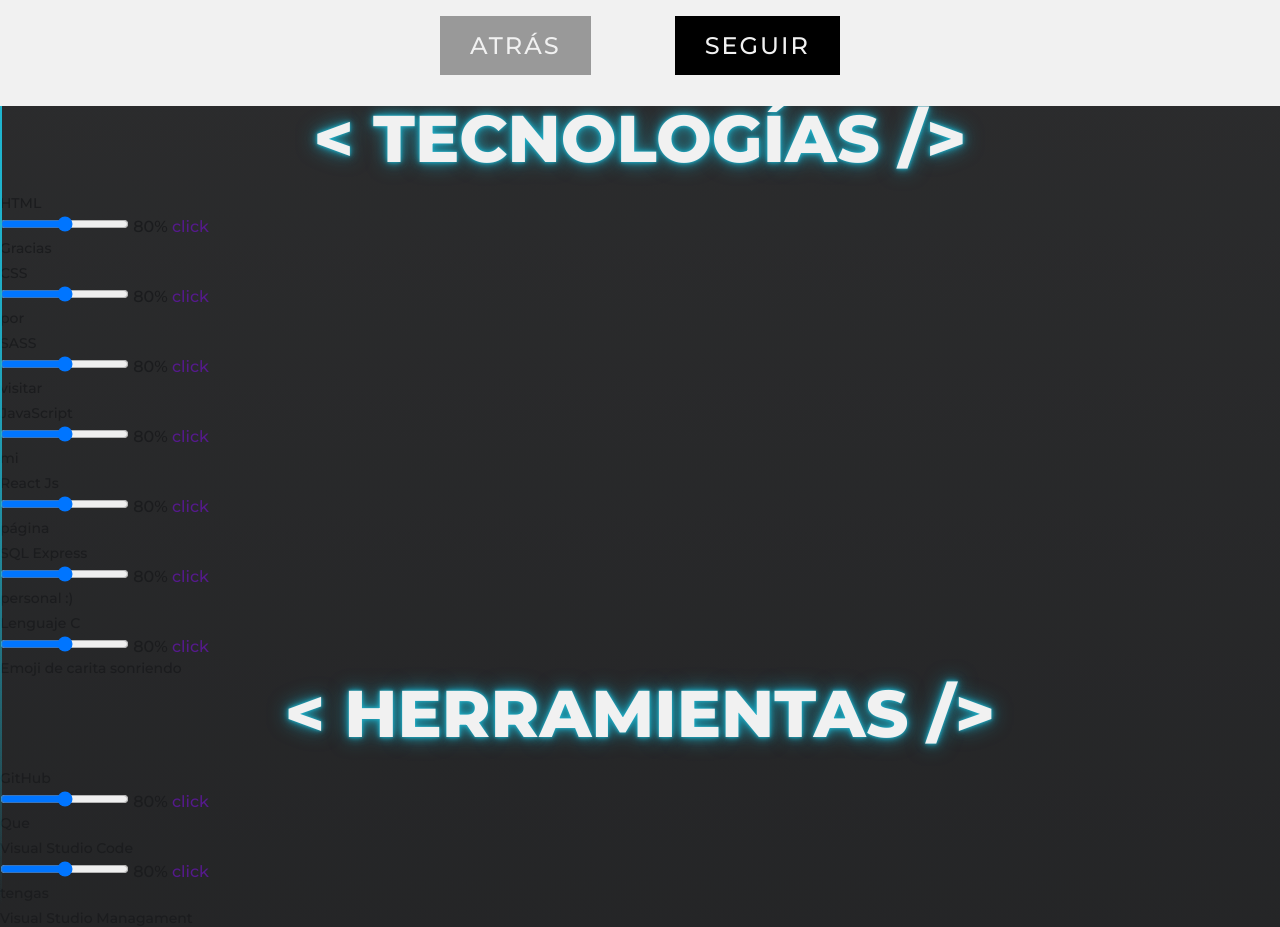
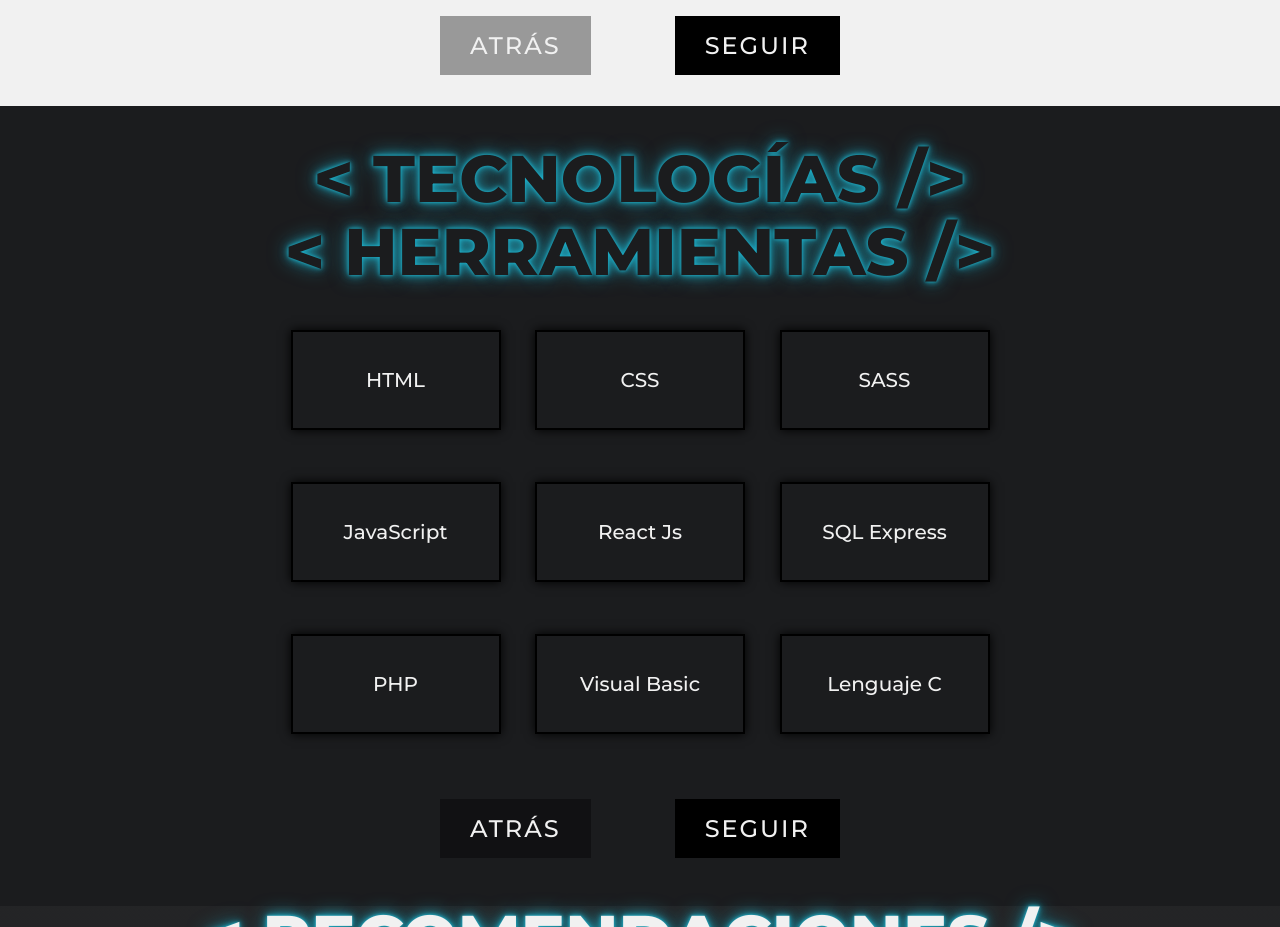
Before and after one commit to leoromero97/portfolioLeoromero, a plain HTML site: page index.html in a window 1280 px wide. Shown: the part 3094-4021 px from the top of the page. Drawn offline with Linux system fonts and the light colour scheme.

Commit message:
Se termino la seccion skills and tolls. Se agrego codigo al archivo script.js para esta seccion

```diff
--- a/css/about.css
+++ b/css/about.css
@@ -112,6 +112,8 @@
 
 .containerButtons .buttonNeon:nth-child(1) {
   background-color: #0000005d;
+  z-index: 1;
+  width: auto;
 }
 
 
@@ -130,6 +132,7 @@
 .containerButtons .buttonNeon:nth-child(1) span {
   position: absolute;
   display: block;
+  z-index: -1;
 }
 
 @media screen and (min-width:480px) {
--- a/css/header.css
+++ b/css/header.css
@@ -169,7 +169,6 @@ header {
   transition-delay: 0, 5s;
 }
 
-
 #span4 {
   bottom: -100%;
   left: 0;
--- a/css/main.css
+++ b/css/main.css
@@ -3,6 +3,10 @@
 @import 'about.css';
 @import 'studies.css';
 @import 'projects.css';
+@import 'skills.css';
+@import 'recomendations.css';
+@import 'footer.css';
+
 
 /*color white: #f1f1f1;
 color black: #1b1c1e;*/
--- /dev/null
+++ b/css/skills.css
@@ -0,0 +1,229 @@
+#skills {
+  height: 100vh;
+  display: flex;
+  flex-direction: column;
+  justify-content: space-evenly;
+  align-items: center;
+  background-color: #1b1c1e;
+  color: #f1f1f1;
+  padding: 20px 0;
+}
+
+.headerMenu {
+  display: flex;
+  flex-direction: column;
+  align-items: center;
+  justify-content: space-evenly;
+  height: 20%;
+  width: 100%;
+}
+
+.containerTitle2 {
+  display: flex;
+  justify-content: center;
+  align-items: center;
+  margin: 20px 0;
+  width: 100%;
+}
+
+.state {
+  cursor: pointer;
+  transition: 0.6s ease;
+  font-size: 24px;
+  font-weight: bold;
+  animation: onNeon 10s infinite ease-out;
+  -webkit-animation: onNeon 10s infinite ease-out;
+  text-align: center;
+  color: #1b1c1e;
+  -webkit-transition: 0.6s ease;
+  -moz-transition: 0.6s ease;
+  -ms-transition: 0.6s ease;
+  -o-transition: 0.6s ease;
+}
+
+.activeDot,
+.state:hover {
+  color: #f1f1f1;
+  transition: 0.6s ease;
+  -webkit-transition: 0.6s ease;
+  -moz-transition: 0.6s ease;
+  -ms-transition: 0.6s ease;
+  -o-transition: 0.6s ease;
+}
+
+.slideshow-container {
+  height: 50%;
+  width: 100%;
+  display: flex;
+  flex-shrink: 0;
+}
+
+.slideSkills {
+  width: 100%;
+  display: flex;
+  align-items: center;
+  flex-direction: column;
+  justify-content: space-evenly;
+  flex-shrink: 0;
+}
+
+.containerSkills {
+  display: flex;
+  flex-wrap: wrap;
+  align-items: center;
+  justify-content: space-evenly;
+  width: 280px;
+  height: 100%;
+}
+
+.cardSkill {
+  height: 64px;
+  width: 84px;
+  text-align: center;
+  box-shadow: 0 0 10px black;
+}
+
+.cardTools .front {
+  background-color: #1fb5cf;
+  color: #1b1c1e;
+}
+
+.cardTools .back {
+  background-color: #0000005d;
+  color: #f1f1f1;
+}
+
+.front,
+.back {
+  height: 64px;
+  width: 86px;
+  overflow: hidden;
+  backface-visibility: hidden;
+  -webkit-backface-visibility: hidden;
+  position: absolute;
+  transition: transform 0.6s linear;
+  -webkit-transition: transform 0.6s linear;
+  -moz-transition: transform 0.6s linear;
+  -ms-transition: transform 0.6s linear;
+  -o-transition: transform 0.6s linear;
+  border: 2px solid black;
+
+}
+
+.front {
+  transform: rotateY(0deg);
+  display: flex;
+  align-items: center;
+  justify-content: center;
+  background: #1b1c1e;
+  color: #f1f1f1;
+  -webkit-transform: rotateY(0deg);
+  -moz-transform: rotateY(0deg);
+  -ms-transform: rotateY(0deg);
+  -o-transform: rotateY(0deg);
+  transition: 1s;
+  -webkit-transition: 1s;
+  -moz-transition: 1s;
+  -ms-transition: 1s;
+  -o-transition: 1s;
+  transition-delay: 2s;
+  text-align: center;
+}
+
+.back {
+  background: #f1f1f1;
+  color: #1b1c1e;
+  box-shadow: 0 0 4px rgba(0, 0, 0, .5);
+  transition: 1s;
+  transform: rotateY(180deg);
+  -webkit-transform: rotateY(180deg);
+  -moz-transform: rotateY(180deg);
+  -ms-transform: rotateY(180deg);
+  -o-transform: rotateY(180deg);
+  display: flex;
+  flex-direction: column;
+  align-items: center;
+  justify-content: space-evenly;
+  text-align: center;
+  padding: 0 40px;
+  -webkit-transition: 1s;
+  -moz-transition: 1s;
+  -ms-transition: 1s;
+  -o-transition: 1s;
+  transition-delay: 2s;
+}
+
+.front h3,
+.back h3 {
+  font-size: 12px;
+}
+
+.cardSkill:hover>.front {
+  transform: rotateY(-180deg);
+  -webkit-transform: rotateY(-180deg);
+  -moz-transform: rotateY(-180deg);
+  -ms-transform: rotateY(-180deg);
+  -o-transform: rotateY(-180deg);
+  transition: 1s;
+  -webkit-transition: 1s;
+  -moz-transition: 1s;
+  -ms-transition: 1s;
+  -o-transition: 1s;
+}
+
+.cardSkill:hover>.back {
+  transform: rotateY(0deg);
+  -webkit-transform: rotateY(0deg);
+  -moz-transform: rotateY(0deg);
+  -ms-transform: rotateY(0deg);
+  -o-transform: rotateY(0deg);
+  transition: 1s;
+  -webkit-transition: 1s;
+  -moz-transition: 1s;
+  -ms-transition: 1s;
+  -o-transition: 1s;
+}
+
+@media screen and (min-width:480px) {
+  .containerSkills {
+    width: 380px;
+    height: 100%;
+  }
+
+  .cardSkill {
+    height: 80px;
+    width: 120px;
+  }
+
+  .front,
+  .back {
+    height: 80px;
+    width: 120px;
+  }
+}
+
+@media screen and (min-width:768px) {
+  .slideshow-container {
+    height: 60%;
+  }
+
+  .containerSkills {
+    width: 768px;
+  }
+
+  .cardSkill,
+  .front,
+  .back {
+    height: 100px;
+    width: 210px;
+  }
+
+  .front h3,
+  .back h3 {
+    font-size: 20px;
+  }
+
+  .state {
+    font-size: 66px;
+  }
+}
--- a/index.html
+++ b/index.html
@@ -155,13 +155,11 @@
       </div>
 
       <div class="containerButtons">
-        <a href="#header" class="buttonNeon">
+        <a href="#header" class="buttonNeon">ATRÁS
           <span id="span3"></span>
-          <span id="span4"></span> ATRÁS
         </a>
         <a href="#studies" class="buttonNeon">
-          <span id="span3"></span>
-          <span id="span4"></span> SEGUIR
+          <span id="span3"></span>SEGUIR
         </a>
       </div>
     </section>
@@ -221,13 +219,11 @@
         </div>
       </div>
       <div class="containerButtons">
-        <a href="#about" class="buttonNeon">
+        <a href="#about" class="buttonNeon">ATRÁS
           <span id="span3"></span>
-          <span id="span4"></span> ATRÁS
         </a>
         <a href="#projects" class="buttonNeon">
-          <span id="span3"></span>
-          <span id="span4"></span> SEGUIR
+          <span id="span3"></span>SEGUIR
         </a>
       </div>
     </section>
@@ -237,12 +233,8 @@
           < PROYECTOS />
         </h1>
       </div>
-      <!--Carrusel de bloques con tarjetas con todos mis proyectos, también puede ser un scroll horizontal. Cada bloque va a
-      contener una tarjeta con el nombre las imágenes de cómo se ven en pc y en celular, las tecnologías que se usaron,
-      y el link para verlas o el link de descarga(visual basic y lenguaje C)-->
       <div class="containerSlider">
         <div class="slideShow">
-
           <section class="slide">
             <h2>Rosa Romero Masajes y Estética</h2>
             <p>HTML, CSS, JAVASCRIPT, Illustrator</p>
@@ -294,222 +286,193 @@
         </div>
       </div>
       <div class="containerButtons">
-        <a href="#studies" class="buttonNeon">
+        <a href="#studies" class="buttonNeon">ATRÁS
           <span id="span3"></span>
-          <span id="span4"></span> ATRÁS
         </a>
         <a href="#skills" class="buttonNeon">
-          <span id="span3"></span>
-          <span id="span4"></span> SEGUIR
+          <span id="span3"></span>SEGUIR
         </a>
       </div>
     </section>
-    <section id="skills">
-      <!--Technologies / Tools / Soft Skills
-      Va a tener 3 botones, cada botón indica lo que se quiere ver. Se ven cuadrados con el nombre de la tecnología,
-      herramienta o habilidad blanda, puede tener o no una barra de porcentaje que indica cuánto se del tema. Cuando
-      haces click en el cuadrado se queda fijo para mostrar un mensaje, el mensaje sería “Que tengas un lindo día !!!
-      Gracias por ver mi página personal :)” “Todos los días se aprende algo” y “Que tus sueños sean más grandes que tus
-      miedos” -->
-      <div class="containerTitle">
-        <h1 class="title">
+    <section id="skills" class="stackingSlide">
+      <div class="headerMenu">
+        <div class="containerTitle2">
+          <h1 class="state" onclick='currentSlide (1)'>
             < TECNOLOGÍAS />
           </h1>
         </div>
-      <div class="promotionsGallery">
-        <div class="card">
-          <div class="front">
-            <h3>HTML</h3>
-            <input type="range"> 80%
-            <a href="">click</a>
-          </div>
-          <div class="back">
-            <p>Gracias</p>
-          </div>
-        </div>
-        <div class="card">
-          <div class="front">
-            <h3>CSS</h3>
-            <input type="range"> 80%
-            <a href="">click</a>
-          </div>
-          <div class="back">
-            <p>por</p>
-          </div>
-        </div>
-
-        <div class="card">
-          <div class="front">
-            <h3>SASS</h3>
-            <input type="range"> 80%
-            <a href="">click</a>
-          </div>
-          <div class="back">
-            <p>visitar</p>
-          </div>
-        </div>
-
-        <div class="card">
-          <div class="front">
-            <h3>JavaScript</h3>
-            <input type="range"> 80%
-            <a href="">click</a>
-          </div>
-          <div class="back">
-            <p>mi</p>
-          </div>
-        </div>
-
-        <div class="card">
-          <div class="front">
-            <h3>React Js</h3>
-            <input type="range"> 80%
-            <a href="">click</a>
-          </div>
-          <div class="back">
-            <p>página</p>
-          </div>
-        </div>
-        <div class="card">
-          <div class="front">
-            <h3>SQL Express</h3>
-            <input type="range"> 80%
-            <a href="">click</a>
-          </div>
-          <div class="back">
-            <p>personal :)</p>
-          </div>
-        </div>
-
-        <div class="card">
-          <div class="front">
-            <h3>Lenguaje C</h3>
-            <input type="range"> 80%
-            <a href="">click</a>
-          </div>
-          <div class="back">
-            <p>Emoji de carita sonriendo</p>
-          </div>
-        </div>
-      </div>
-      <!--ACA PODRIA IR UN DIV QUE CONTENGA TODO ESTE BLOQUE DE HERRAMIENTAS-->
-      <div class="containerTitle">
-        <h1 class="title">
+        <div class="containerTitle2">
+          <h1 class="state" onclick='currentSlide (2)'>
             < HERRAMIENTAS />
           </h1>
         </div>
-      <div class="promotionsGallery">
-        <div class="card">
+      </div>
+      <div class="slideshow-container">
+        <div class="slideSkills">
+          <div class="containerSkills">
+            <div class="cardSkill">
               <div class="front">
-            <h3>GitHub</h3>
-            <input type="range"> 80%
-            <a href="">click</a>
+                <h3>HTML</h3>
               </div>
               <div class="back">
-            <p>Que</p>
+                <h3>Gracias</h3>
               </div>
             </div>
-        <div class="card">
+            <div class="cardSkill">
               <div class="front">
-            <h3>Visual Studio Code</h3>
-            <input type="range"> 80%
-            <a href="">click</a>
+                <h3>CSS</h3>
               </div>
               <div class="back">
-            <p>tengas</p>
+                <h3>por</h3>
               </div>
             </div>
-
-        <div class="card">
+            <div class="cardSkill">
               <div class="front">
-            <h3>Visual Studio Managament</h3>
-            <input type="range"> 80%
-            <a href="">click</a>
+                <h3>SASS</h3>
               </div>
               <div class="back">
-            <p>un</p>
+                <h3>visitar</h3>
               </div>
             </div>
-
-        <div class="card">
+            <div class="cardSkill">
               <div class="front">
-            <h3>Figma</h3>
-            <input type="range"> 80%
-            <a href="">click</a>
+                <h3>JavaScript</h3>
               </div>
               <div class="back">
-            <p>lindo</p>
+                <h3>mi</h3>
               </div>
             </div>
-
-        <div class="card">
+            <div class="cardSkill">
               <div class="front">
-            <h3>Trello</h3>
-            <input type="range"> 80%
-            <a href="">click</a>
+                <h3>React Js</h3>
               </div>
               <div class="back">
-            <p>día</p>
+                <h3>página</h3>
               </div>
             </div>
-
-        <div class="card">
+            <div class="cardSkill">
+              <div class="front">
+                <h3>SQL Express</h3>
+              </div>
+              <div class="back">
+                <h3>personal</h3>
+              </div>
+            </div>
+            <div class="cardSkill">
+              <div class="front">
+                <h3>PHP</h3>
+              </div>
+              <div class="back">
+                <h3>:)</h3>
+              </div>
+            </div>
+            <div class="cardSkill">
               <div class="front">
                 <h3>Visual Basic</h3>
-            <input type="range"> 80%
-            <a href="">click</a>
               </div>
               <div class="back">
-            <p>emoji sonriendo</p>
+                <h3>Suerte</h3>
               </div>
             </div>
-        <div class="card">
+            <div class="cardSkill">
               <div class="front">
-            <h3>Adobe Illustrator</h3>
-            <input type="range"> 80%
-            <a href="">click</a>
+                <h3>Lenguaje C</h3>
               </div>
               <div class="back">
-            <p>Emoji de sol</p>
+                <h3>:)</h3>
               </div>
-        </div>
-        <div class="card">
-          <div class="front">
-            <h3>Google Apps</h3>
-            <input type="range"> 80%
-            <a href="">click</a>
-          </div>
-          <div class="back">
-            <p>emoji</p>
-          </div>
-        </div>
-        <div class="card">
-          <div class="front">
-            <h3>Slack</h3>
-            <input type="range"> 80%
-            <a href="">click</a>
-          </div>
-          <div class="back">
-            <p>emoji</p>
-          </div>
-
-          <div class="card">
-            <div class="front">
-              <h3>Zoom | Hangoust | Google Meet | GoToMeeting</h3>
-              <input type="range"> 80%
-              <a href="">click</a>
-            </div>
-            <div class="back">
-              <p>emoji</p>
             </div>
           </div>
         </div>
 
+        <div class="slideSkills">
+          <div class="containerSkills">
+            <div class="cardSkill cardTools">
+              <div class="front">
+                <h3>GitHub</h3>
+              </div>
+              <div class="back">
+                <h3>Gracias</h3>
+              </div>
+            </div>
+            <div class="cardSkill cardTools">
+              <div class="front">
+                <h3>VS Code</h3>
+              </div>
+              <div class="back">
+                <h3>por</h3>
+              </div>
+            </div>
+            <div class="cardSkill cardTools">
+              <div class="front">
+                <h3>VS Managament</h3>
+              </div>
+              <div class="back">
+                <h3>visitar</h3>
+              </div>
+            </div>
+            <div class="cardSkill cardTools">
+              <div class="front">
+                <h3>Figma</h3>
+              </div>
+              <div class="back">
+                <h3>mi</h3>
+              </div>
+            </div>
+            <div class="cardSkill cardTools">
+              <div class="front">
+                <h3>Trello</h3>
+              </div>
+              <div class="back">
+                <h3>página</h3>
+              </div>
+            </div>
+            <div class="cardSkill cardTools">
+              <div class="front">
+                <h3>Visual Basic</h3>
+              </div>
+              <div class="back">
+                <h3>personal</h3>
+              </div>
+            </div>
+            <div class="cardSkill cardTools">
+              <div class="front">
+                <h3>Adobe Illustrator</h3>
+              </div>
+              <div class="back">
+                <h3>:)</h3>
+              </div>
+            </div>
+            <div class="cardSkill cardTools">
+              <div class="front">
+                <h3>Slack</h3>
+              </div>
+              <div class="back">
+                <h3>:)</h3>
+              </div>
+            </div>
+            <div class="cardSkill cardTools">
+              <div class="front">
+                <h3>Google Apps</h3>
+              </div>
+              <div class="back">
+                <h3>:)</h3>
+              </div>
+            </div>
+          </div>
+        </div>
       </div>
 
-
+      <div class="containerButtons">
+        <a href="#projects" class="buttonNeon">ATRÁS
+          <span id="span3"></span>
+        </a>
+        <a href="#recomendations" class="buttonNeon">
+          <span id="span3"></span>SEGUIR
+        </a>
+      </div>
     </section>
-    <section id="recommendations">
+    <section id="recomendations" class="stackingSlide">
       <!--Recommendations
       Cuatro tarjetas con la foto, nombre, apellido, puesto o cargo, y una breve descripción hacia mi persona de: andrés
       ferreyra, enrique mejia, carolina ico y marina santoro -->
--- a/script.js
+++ b/script.js
@@ -25,3 +25,39 @@ function slides() {
     }, 2000)
   }
 }
+
+
+//A partir de esta linea empieza el script para el slider show del banner
+var slideIndex = 1;
+var myTimer;
+
+//Controla la slide actual y resetea el intervalo si es necesario
+function currentSlide(n) {
+  clearInterval(myTimer);
+  myTimer = setInterval(function () {
+    plusSlides(n + 1)
+  }, 6000);
+  showSlides(slideIndex = n);
+}
+
+function showSlides(n) {
+  var i;
+  var slides = document.getElementsByClassName("slideSkills");
+  var dots = document.getElementsByClassName("state");
+  var stateNot = document.getElementsByClassName("stateNot");
+
+  if (n > slides.length) {
+    slideIndex = 1
+  }
+  if (n < 1) {
+    slideIndex = slides.length
+  }
+  for (i = 0; i < slides.length; i++) {
+    slides[i].style.display = "none";
+  }
+  for (i = 0; i < dots.length; i++) {
+    dots[i].className = dots[i].className.replace(" activeDot", "");
+  }
+  slides[slideIndex - 1].style.display = "flex";
+  dots[slideIndex - 1].className += " activeDot";
+}
```
Also changed, not shown: css/recomendations.css (added), 1 other file. Lines whose indentation alone changed are shown as unchanged.
